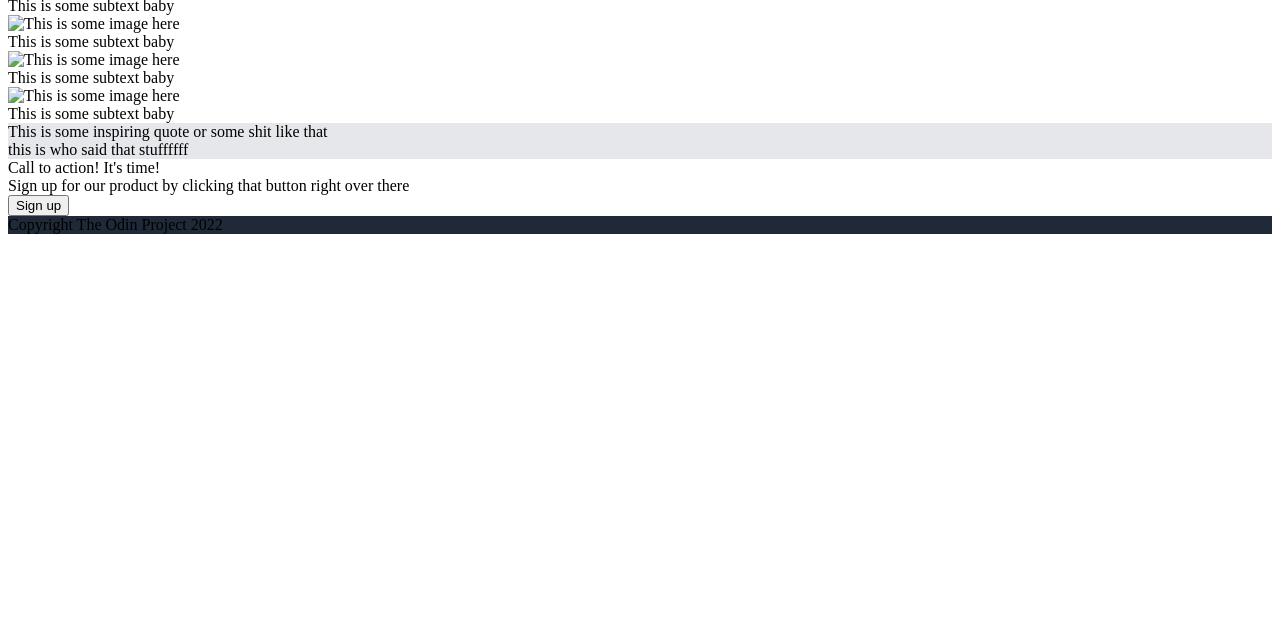
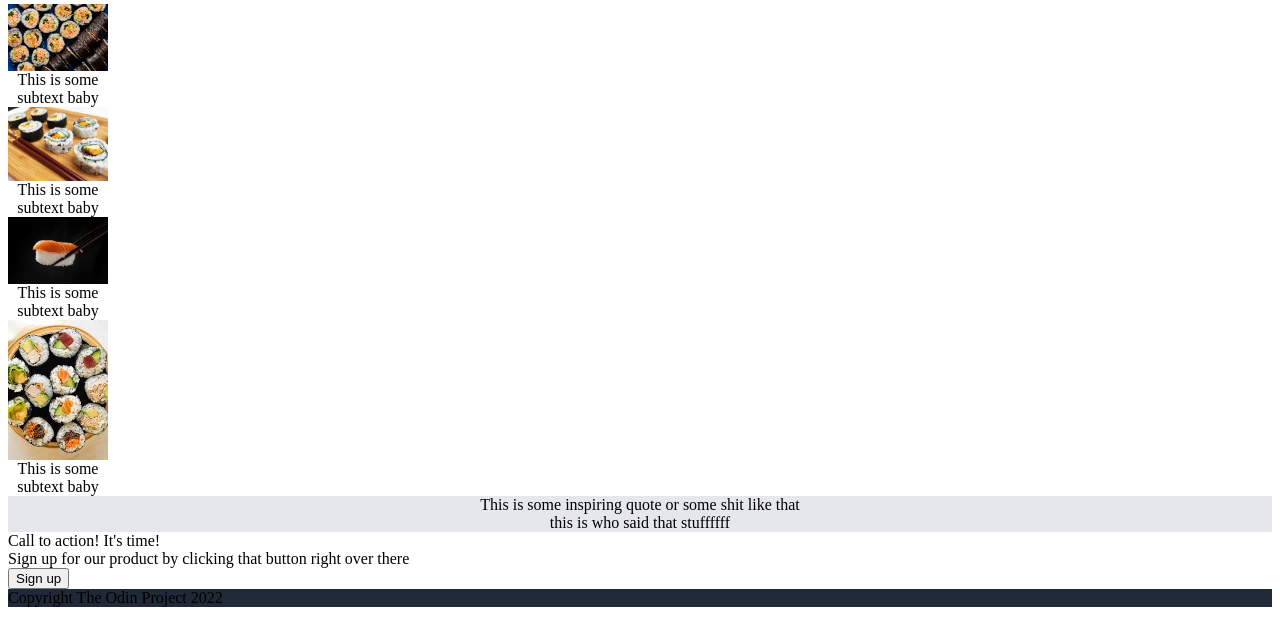
Before and after one commit to JoyandMiracle/Landing-Page-, a plain HTML site: page index.html in a window 1280 px wide. Shown: the part 180-800 px from the top of the page. Drawn offline with Linux system fonts and the light colour scheme.

Commit message:
finish header, add images, change the html, flex the background

```diff
--- a/index.html
+++ b/index.html
@@ -25,20 +25,20 @@
     <div class="second-content">
         <div class="container1">
             <h1>Some random Information</h1>
-            <div class="info1">
-                <img source="#1" alt="This is some image here ">
+            <div class="info">
+                <img src="./images/sushi1.jpg" alt="This is some image here">
                 <div class="infotext">This is some subtext baby</div>
             </div>
-            <div class="info2">
-                <img source="#2" alt="This is some image here ">
+            <div class="info">
+                <img src="./images/sushi2.jpeg" alt="This is some image here">
                 <div class="infotext">This is some subtext baby</div>
             </div>
-            <div class="info3">
-                <img source="#3" alt="This is some image here ">
+            <div class="info">
+                <img src="./images/sushi3.jpeg" alt="This is some image here">
                 <div class="infotext">This is some subtext baby</div>
             </div>
-            <div class="info4">
-                <img source="#4" alt="This is some image here ">
+            <div class="info">
+                <img src="./images/sushi4.jpeg" alt="This is some image here">
                 <div class="infotext">This is some subtext baby</div>
             </div>
         </div>
--- a/style.css
+++ b/style.css
@@ -1,27 +1,39 @@
 body{
 
 
+
 }
+
 
 .header {
     display: flex;
     flex-direction: row;
     justify-content: space-between;
     align-items: center;
+    font-size: 24px;
+    color: #f9faf8;
+    font-weight: bold;
+    padding-left: 128px;
+    padding-right: 128px;
+}
 
-
-
-
+a {
+    text-decoration: none;
+    color: #E5E7EB;
 }
 
 ul {
     display: flex;
-    text-decoration: none;
-
+    list-style-type: none;
+    font-size: 18px;
+    font-weight: normal;
     gap: 16px;
 }
 
 .first-content {
+    padding-left: 128px;
+    padding-right: 128px;
+
 
 
 }
@@ -32,12 +44,23 @@ ul {
 }
 
 .second-content {
+    flex-direction: column;
+    text-align: center;
+
 
 
 }
 
+.info {
+    display: flex;
+    flex-direction: column;
+    width: 100px;
+    height: auto
+}
+
 .third-content{
     background-color: #E5E7EB;
+    text-align: center;
 
 
 }
```
Also changed, not shown: images/sushi1.jpg (added), images/sushi2.jpeg (added), images/sushi3.jpeg (added), images/sushi4.jpeg (added).
